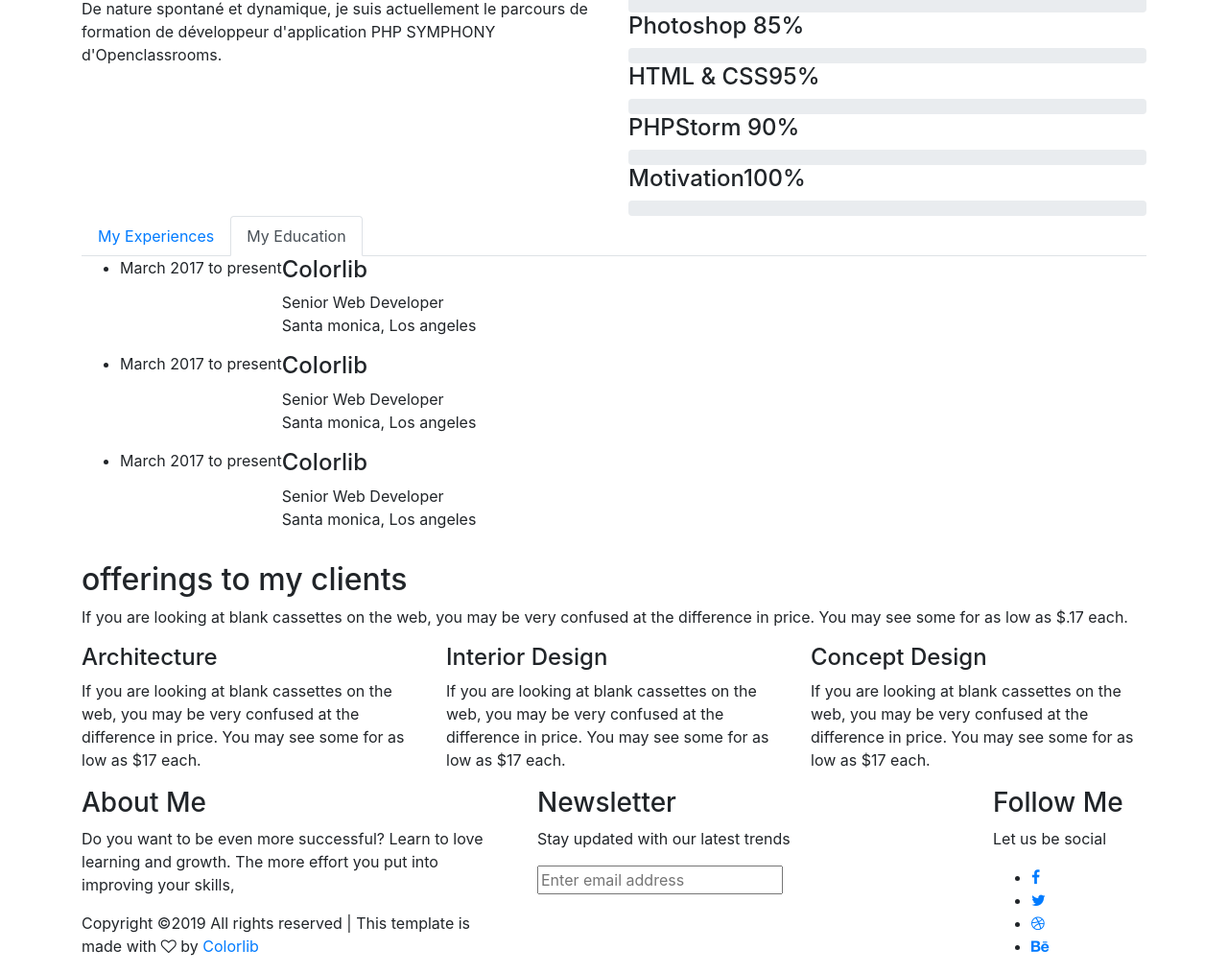
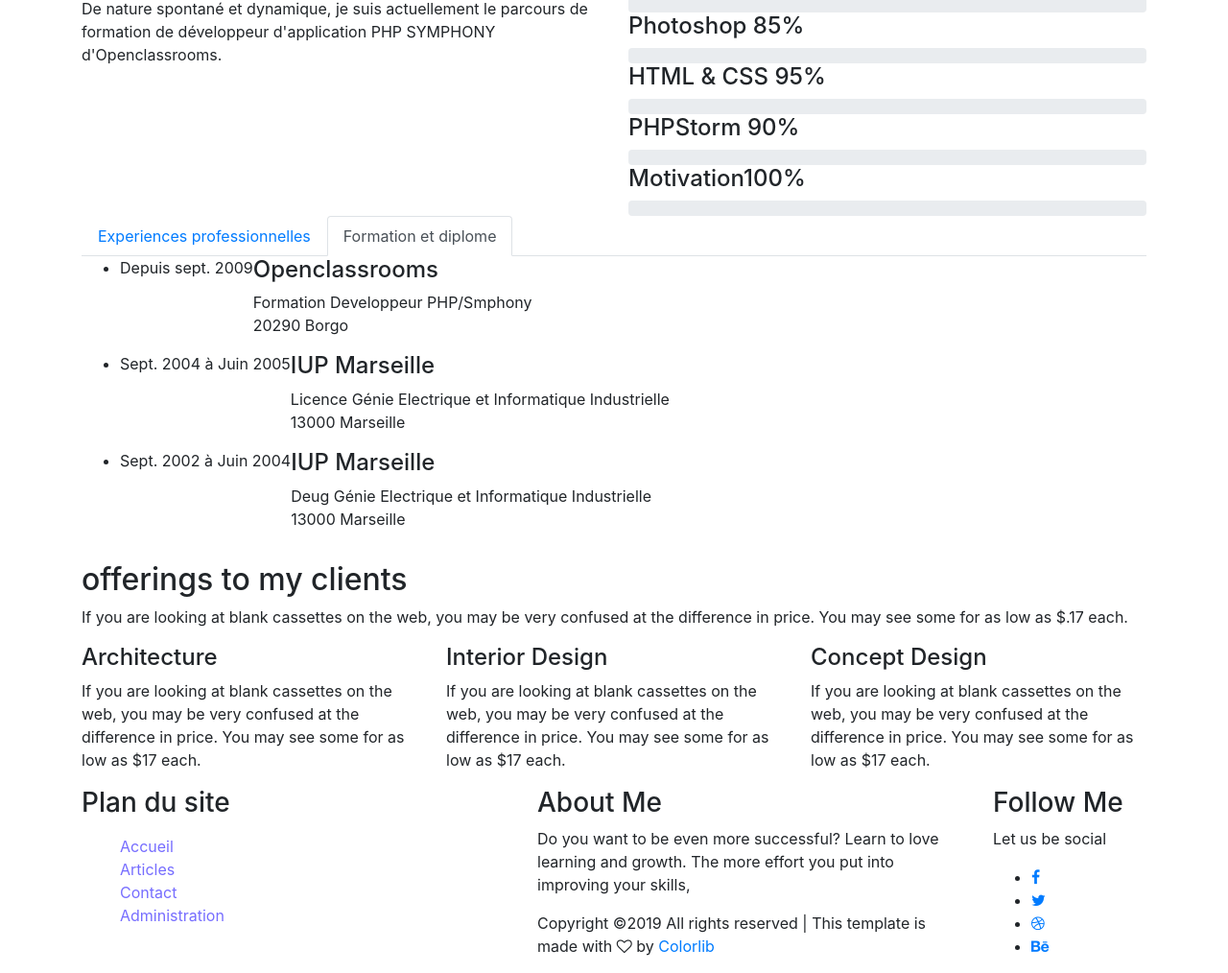
Before and after one commit to jeremybouvier/openclassrooms-projet5, a PHP site: template Templates/home.twig in a window 1280 px wide, after a click on "Formation et diplome". Shown: the part 679-1693 px from the top of the page at 96% size. Run offline with PHP 8.4, Linux system fonts and the light colour scheme; the template is opened without the code that fills it, so the values that code supplies are empty; some libraries are stand-ins or nearby versions.

```diff
--- a/Templates/home.twig
+++ b/Templates/home.twig
@@ -12,7 +12,7 @@
                         </div>
                         <div class="media-body">
                             <div class="personal_text">
-                                <h6>Bonjour, je suis</h6>
+                                <h6>Les competences isulaires au service de votre imagination...</h6>
                                 <h3>Jérémy Bouvier</h3>
                                 <h4>Developpeur d'application PHP / Symphony </h4>
                                 <p class="text-justify">
@@ -72,7 +72,7 @@
                                 </div>
                             </div>
                             <div class="skill_item">
-                                <h4>HTML & CSS<span class="counter">95</span>%</h4>
+                                <h4>HTML & CSS <span class="counter">95</span>%</h4>
                                 <div class="progress_br">
                                     <div class="progress">
                                         <div class="progress-bar" role="progressbar"
@@ -112,10 +112,10 @@
             <div class="tabs_inner">
                 <ul class="nav nav-tabs" id="myTab" role="tablist">
                     <li class="nav-item">
-                        <a class="nav-link active" id="home-tab" data-toggle="tab" href="#home" role="tab" aria-controls="home" aria-selected="true">My Experiences</a>
+                        <a class="nav-link active" id="home-tab" data-toggle="tab" href="#home" role="tab" aria-controls="home" aria-selected="true">Experiences professionnelles</a>
                     </li>
                     <li class="nav-item">
-                        <a class="nav-link" id="profile-tab" data-toggle="tab" href="#profile" role="tab" aria-controls="profile" aria-selected="false">My Education</a>
+                        <a class="nav-link" id="profile-tab" data-toggle="tab" href="#profile" role="tab" aria-controls="profile" aria-selected="false">Formation et diplome</a>
                     </li>
                 </ul>
                 <div class="tab-content" id="myTabContent">
@@ -125,11 +125,11 @@
                                 <span></span>
                                 <div class="media">
                                     <div class="d-flex">
-                                        <p>March 2017 to present</p>
+                                        <p>Nov. 2010 à Mars 2018</p>
                                     </div>
                                     <div class="media-body">
-                                        <h4>Colorlib</h4>
-                                        <p>Senior Web Developer <br />Santa monica, Los angeles</p>
+                                        <h4>E.Leclerc</h4>
+                                        <p>Adjoint de direction<br />20290 Borgo</p>
                                     </div>
                                 </div>
                             </li>
@@ -137,11 +137,11 @@
                                 <span></span>
                                 <div class="media">
                                     <div class="d-flex">
-                                        <p>March 2017 to present</p>
+                                        <p>Oct. 2007 à Nov 2010</p>
                                     </div>
                                     <div class="media-body">
-                                        <h4>Colorlib</h4>
-                                        <p>Senior Web Developer <br />Santa monica, Los angeles</p>
+                                        <h4>COOP</h4>
+                                        <p>Adjoint de direction<br />Canton de Neuchâtel Suisse</p>
                                     </div>
                                 </div>
                             </li>
@@ -149,11 +149,11 @@
                                 <span></span>
                                 <div class="media">
                                     <div class="d-flex">
-                                        <p>March 2017 to present</p>
+                                        <p>Juin 2006 à Oct. 2007</p>
                                     </div>
                                     <div class="media-body">
-                                        <h4>Colorlib</h4>
-                                        <p>Senior Web Developer <br />Santa monica, Los angeles</p>
+                                        <h4>COOP</h4>
+                                        <p>Responsable de rayon<br />Canton de Neuchâtel Suisse</p>
                                     </div>
                                 </div>
                             </li>
@@ -165,11 +165,11 @@
                                 <span></span>
                                 <div class="media">
                                     <div class="d-flex">
-                                        <p>March 2017 to present</p>
+                                        <p>Depuis sept. 2009 </p>
                                     </div>
                                     <div class="media-body">
-                                        <h4>Colorlib</h4>
-                                        <p>Senior Web Developer <br />Santa monica, Los angeles</p>
+                                        <h4>Openclassrooms</h4>
+                                        <p>Formation Developpeur PHP/Smphony<br />20290 Borgo</p>
                                     </div>
                                 </div>
                             </li>
@@ -177,11 +177,11 @@
                                 <span></span>
                                 <div class="media">
                                     <div class="d-flex">
-                                        <p>March 2017 to present</p>
+                                        <p>Sept. 2004 à Juin 2005</p>
                                     </div>
                                     <div class="media-body">
-                                        <h4>Colorlib</h4>
-                                        <p>Senior Web Developer <br />Santa monica, Los angeles</p>
+                                        <h4>IUP Marseille</h4>
+                                        <p>Licence Génie Electrique et Informatique Industrielle<br />13000 Marseille</p>
                                     </div>
                                 </div>
                             </li>
@@ -189,11 +189,11 @@
                                 <span></span>
                                 <div class="media">
                                     <div class="d-flex">
-                                        <p>March 2017 to present</p>
+                                        <p>Sept. 2002 à Juin 2004</p>
                                     </div>
                                     <div class="media-body">
-                                        <h4>Colorlib</h4>
-                                        <p>Senior Web Developer <br />Santa monica, Los angeles</p>
+                                        <h4>IUP Marseille</h4>
+                                        <p>Deug Génie Electrique et Informatique Industrielle<br />13000 Marseille</p>
                                     </div>
                                 </div>
                             </li>
--- a/Templates/layout/default.twig
+++ b/Templates/layout/default.twig
@@ -58,15 +58,27 @@
 <!--================Header Menu Area =================-->
 
 {% block content %}{% endblock %}
-
-
-
-
-
 <!--================Footer Area =================-->
 <footer class="footer_area p_120">
     <div class="container">
         <div class="row footer_inner">
+
+            <div class="col-lg-5 col-sm-6">
+                <aside class="f_widget news_widget">
+                    <div class="f_title">
+                        <h3>Plan du site</h3>
+                    </div>
+                    <p>
+                        <ul style="list-style: none; " >
+                        <li ><a href="/home" style="color: #766dff;">Accueil</a></li>
+                        <li><a href="/listpost" style="color: #766dff;">Articles</a></li>
+                        <li><a href="/contact" style="color: #766dff;">Contact</a></li>
+                        <li><a href="/admin" style="color: #766dff;">Administration</a></li>
+                        </ul>
+                    </p>
+
+                </aside>
+            </div>
             <div class="col-lg-5 col-sm-6">
                 <aside class="f_widget ab_widget">
                     <div class="f_title">
@@ -76,23 +88,6 @@
                     <p><!-- Link back to Colorlib can't be removed. Template is licensed under CC BY 3.0. -->
                         Copyright &copy;<script>document.write(new Date().getFullYear());</script> All rights reserved | This template is made with <i class="fa fa-heart-o" aria-hidden="true"></i> by <a href="https://colorlib.com" target="_blank">Colorlib</a>
                         <!-- Link back to Colorlib can't be removed. Template is licensed under CC BY 3.0. --></p>
-                </aside>
-            </div>
-            <div class="col-lg-5 col-sm-6">
-                <aside class="f_widget news_widget">
-                    <div class="f_title">
-                        <h3>Newsletter</h3>
-                    </div>
-                    <p>Stay updated with our latest trends</p>
-                    <div id="mc_embed_signup">
-                        <form target="_blank" action="https://spondonit.us12.list-manage.com/subscribe/post?u=1462626880ade1ac87bd9c93a&amp;id=92a4423d01" method="get" class="subscribe_form relative">
-                            <div class="input-group d-flex flex-row">
-                                <input name="EMAIL" placeholder="Enter email address" onfocus="this.placeholder = ''" onblur="this.placeholder = 'Email Address '" required="" type="email">
-                                <button class="btn sub-btn"><span class="lnr lnr-arrow-right"></span></button>
-                            </div>
-                            <div class="mt-10 info"></div>
-                        </form>
-                    </div>
                 </aside>
             </div>
             <div class="col-lg-2">
@@ -115,10 +110,6 @@
 <!--================End Footer Area =================-->
 
 
-
-
-
-
 <!-- Optional JavaScript -->
 <!-- jQuery first, then Popper.js, then Bootstrap JS -->
 <script src="../Templates/js/jquery-3.3.1.min.js"></script>
--- a/Templates/post.twig
+++ b/Templates/post.twig
@@ -69,7 +69,7 @@
                                             <img src="../Templates/img/blog/logo.jpg" alt="">
                                         </div>
                                         <div class="desc">
-                                            <h5><a href="#">Emilly Blunt</a></h5>
+                                            <h5>{{ comments.author }}</h5>
                                             <p class="date">Le : {{ comments.updatedate }}</p>
                                             <p class="comment">
                                                 {{ comments.commenttext }}
--- a/index.php
+++ b/index.php
@@ -24,6 +24,7 @@ $router->setRoute('home','home', "Home#index");
 $router->setRoute('postsPage','listPost', "Post#getAllPost");
 $router->setRoute('onePostPage', 'post/:id', "Post#getSinglePost");
 $router->setRoute('updatePostPage', 'updatePost/:id', "Post#updatePost");
+$router->setRoute('administrationPage','admin', "Admin#index");
 
 $router->setRoute('deleteComment','deleteComment/:id/:idComment', "Comment#deleteComment");
 $router->setRoute('test','test', "Test#test");
```
Also changed, not shown: Templates/commentForm.twig (+11 -9 lines), Templates/postForm.twig (added, +50 -0 lines), Templates/updatePost.twig (added, +15 -0 lines), app/Model.php (+4 -4 lines), src/Controller/PostController.php (+28 -7 lines), src/Model/Comment.php (+27 -2 lines).
